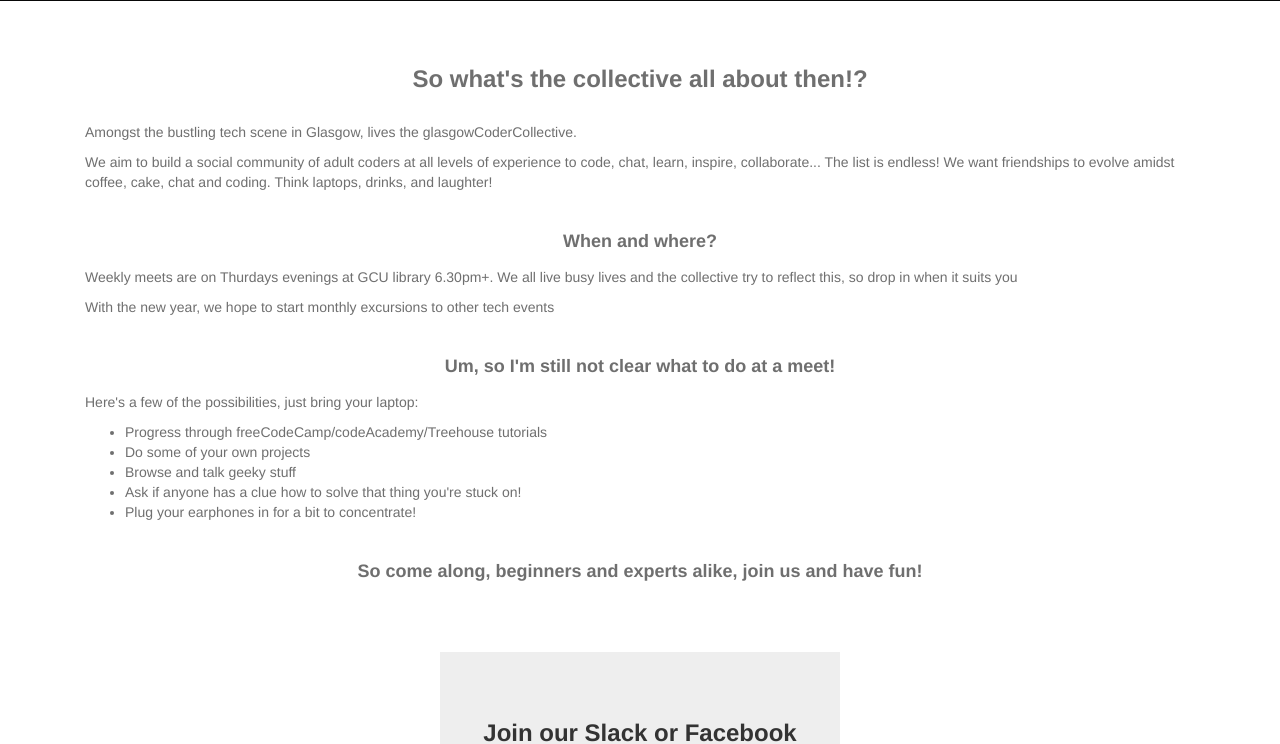
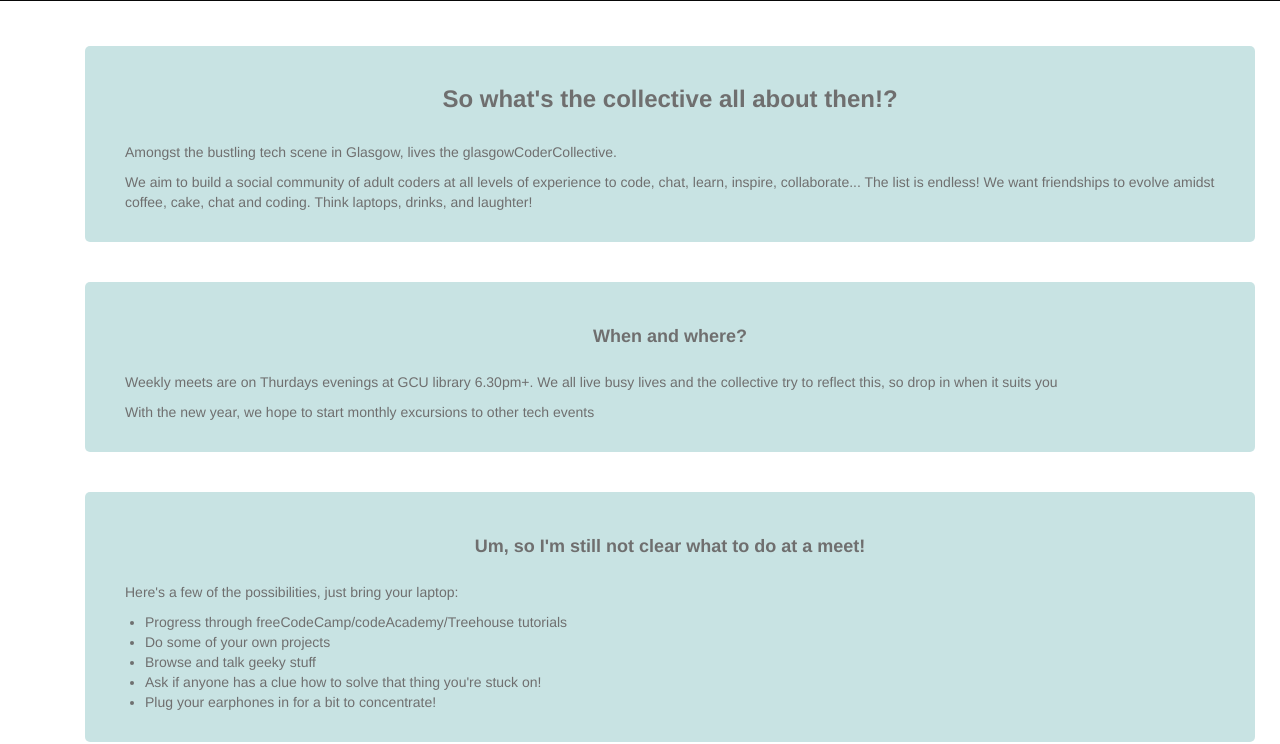
Before and after one commit to GlasgowCoderCollective/glasgowcodercollective.github.io, a plain HTML site: page index.html in a window 1280 px wide. Shown: the part 69-813 px from the top of the page. Drawn offline with nearby package versions, Linux system fonts and the light colour scheme.

Commit message:
Add coloured boxes for different info on landing page

```diff
--- a/index.html
+++ b/index.html
@@ -32,6 +32,7 @@
   <div class="main_container">
     <div class="row">
       <div class="container about">
+        <div class="container box">
         <h3>So what's the collective all about then!?</h3>
         <br>
         <p>Amongst the bustling tech scene in Glasgow, lives the glasgowCoderCollective. </p>
@@ -39,10 +40,18 @@
           The list is endless! We want friendships to evolve amidst coffee, cake, chat and coding. Think laptops, drinks,
           and laughter!
         </p>
+      </div>
+      <br>
+      <br>
+      <div class="container box">
         <h4>When and where?</h4>
         <p>Weekly meets are on Thurdays evenings at GCU library 6.30pm+. We all live busy lives and the collective try to reflect
           this, so drop in when it suits you</p>
         <p>With the new year, we hope to start monthly excursions to other tech events</p>
+      </div>
+      <br>
+      <br>
+      <div class="container box">
         <h4>Um, so I'm still not clear what to do at a meet!</h4>
         <p>Here's a few of the possibilities, just bring your laptop:</p>
         <ul>
@@ -52,7 +61,11 @@
           <li>Ask if anyone has a clue how to solve that thing you're stuck on!</li>
           <li>Plug your earphones in for a bit to concentrate!</li>
         </ul>
+        </div>
+        <br>
+        <br>
         <h4>So come along, beginners and experts alike, join us and have fun!</h4>
+
 
       </div>
     </div>
--- a/styles/style.css
+++ b/styles/style.css
@@ -43,15 +43,23 @@ h1,h2,h3,h4{
 }
 
 h4{
-  padding: 30px 0 5px 0;
+  padding: 15px 0 15px 0;
 }
 
+.box>p{
+  padding:0 20px 0 20px;
+}
 .about{
   background-color: white;
   opacity:0.7;
   padding: 30px !important;
   border-radius: 5px;
+}
 
+.box{
+  background-color:#b2d8d8;
+  border-radius: 5px;
+  padding:20px;
 }
 
 .join{
```
